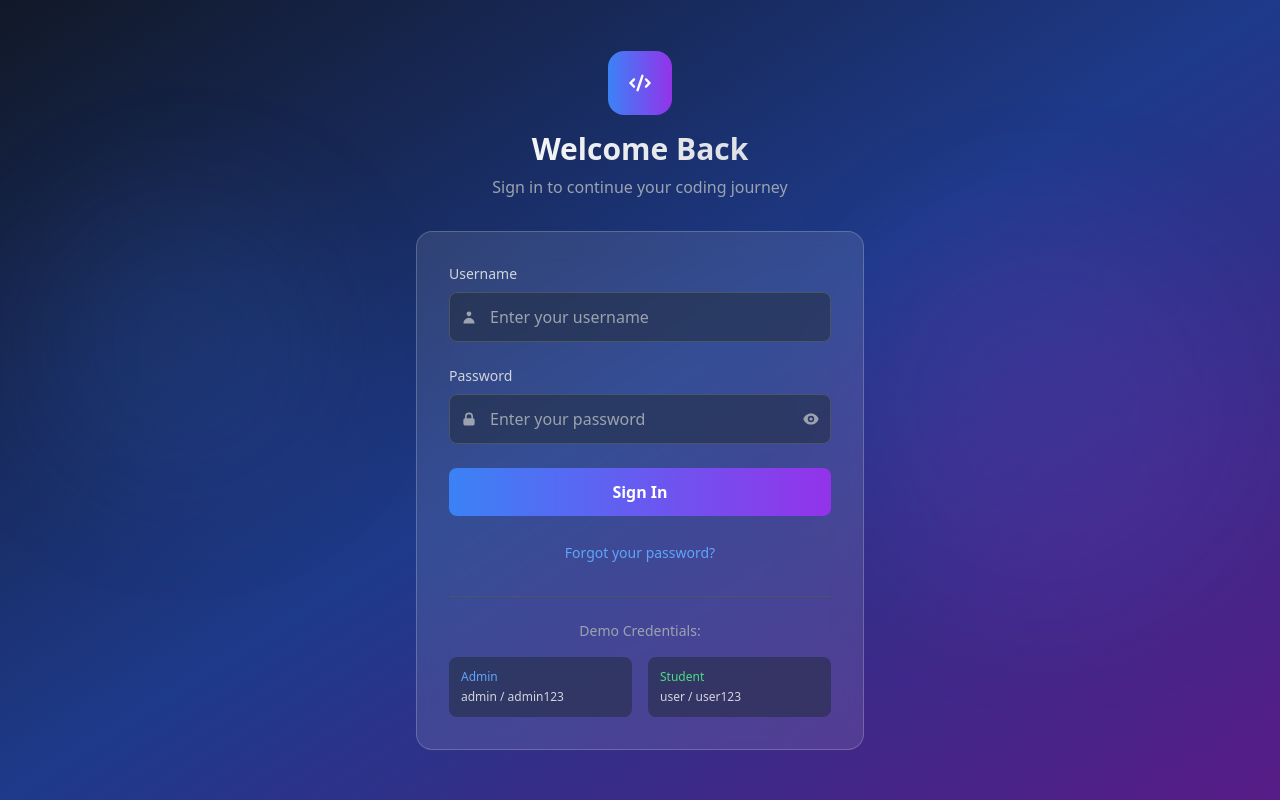
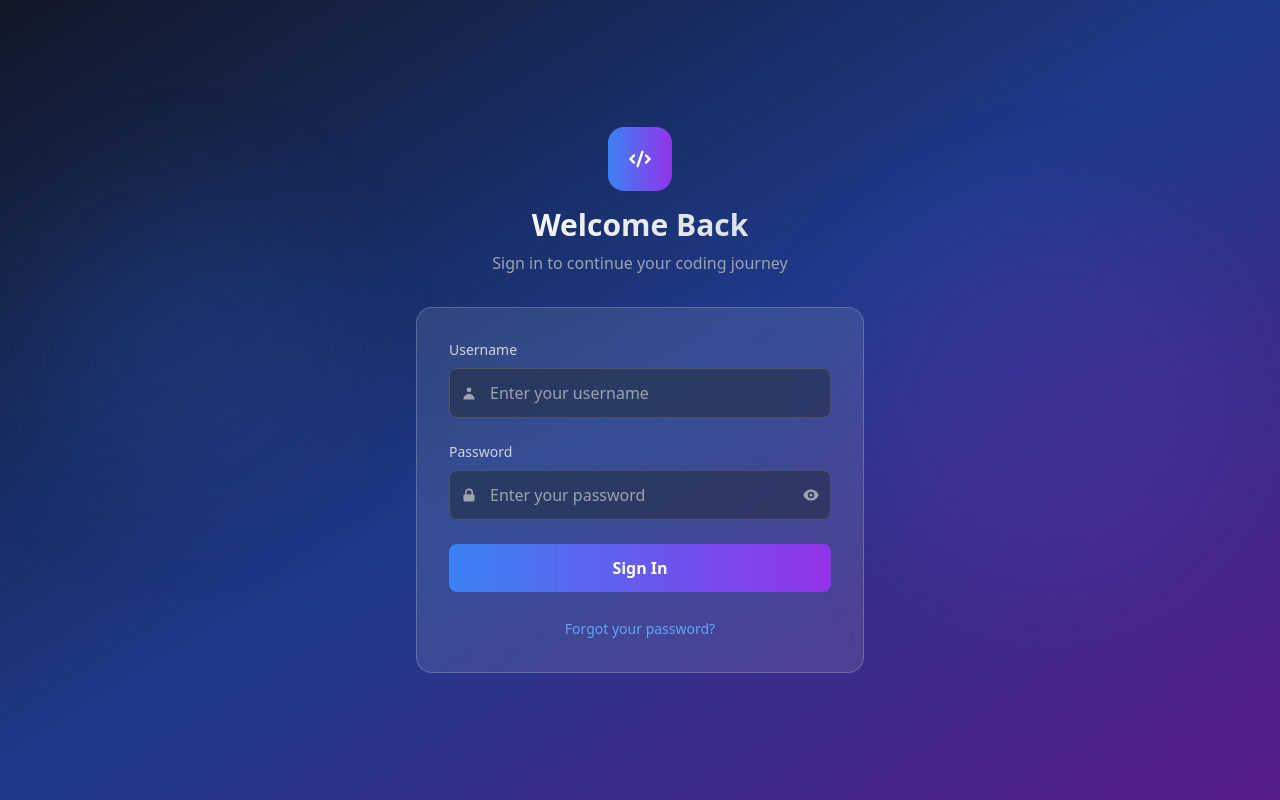
Before and after one commit to Bantipatel20/Codify-frontend, a React (Create React App) app: page /login in a window 1280 px wide. Built offline with nearby package versions, Linux system fonts and the light colour scheme.

Commit message:
Update LoginPage.js

```diff
--- a/src/components/LoginPage.js
+++ b/src/components/LoginPage.js
@@ -140,20 +140,7 @@ const LoginPage = () => {
                         </div>
                     </form>
 
-                    {/* Demo Credentials */}
-                    <div className="mt-8 pt-6 border-t border-gray-600">
-                        <p className="text-center text-gray-400 text-sm mb-4">Demo Credentials:</p>
-                        <div className="grid grid-cols-2 gap-4 text-xs">
-                            <div className="bg-gray-800/50 rounded-lg p-3">
-                                <p className="text-blue-400 font-medium mb-1">Admin</p>
-                                <p className="text-gray-300">admin / admin123</p>
-                            </div>
-                            <div className="bg-gray-800/50 rounded-lg p-3">
-                                <p className="text-green-400 font-medium mb-1">Student</p>
-                                <p className="text-gray-300">user / user123</p>
-                            </div>
-                        </div>
-                    </div>
+
                 </div>
             </div>
         </div>
```
